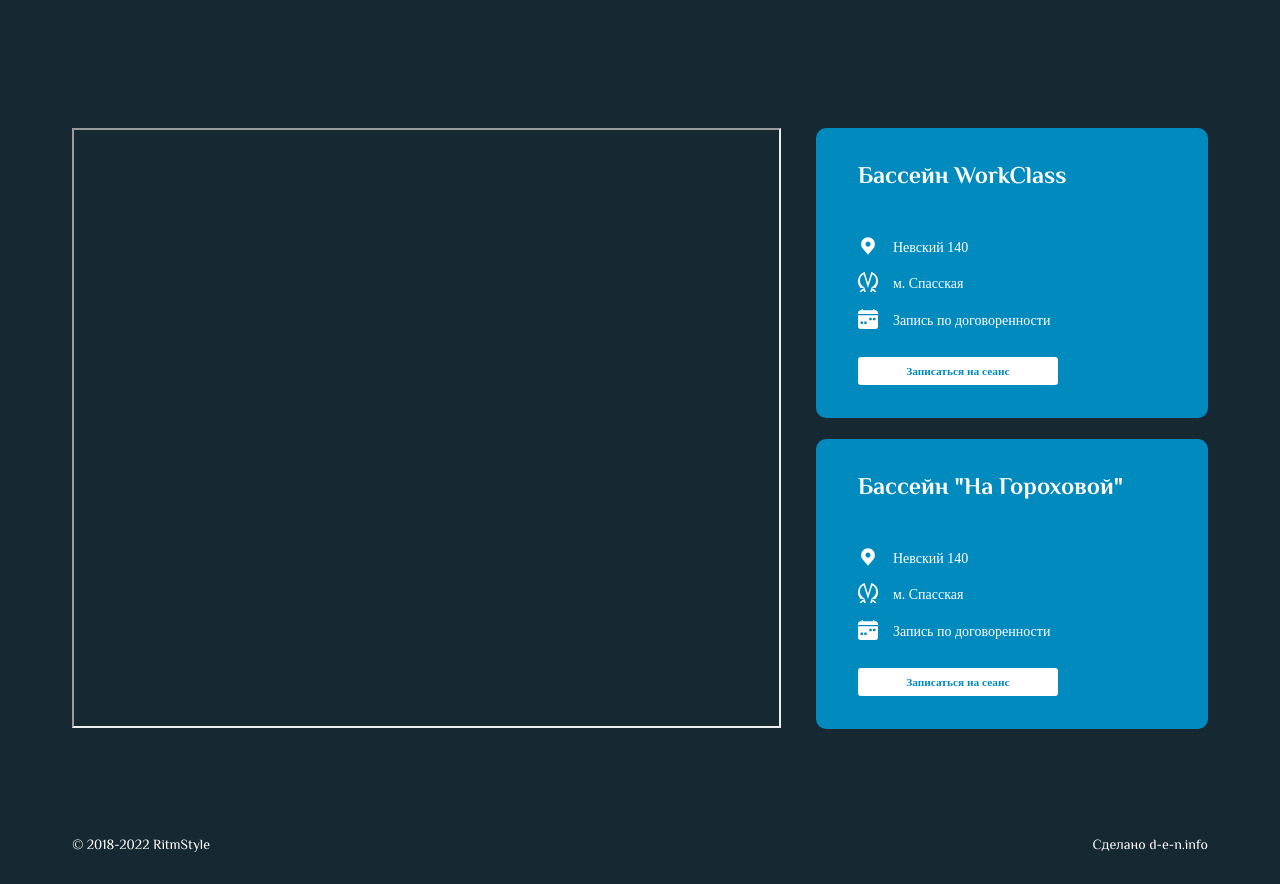
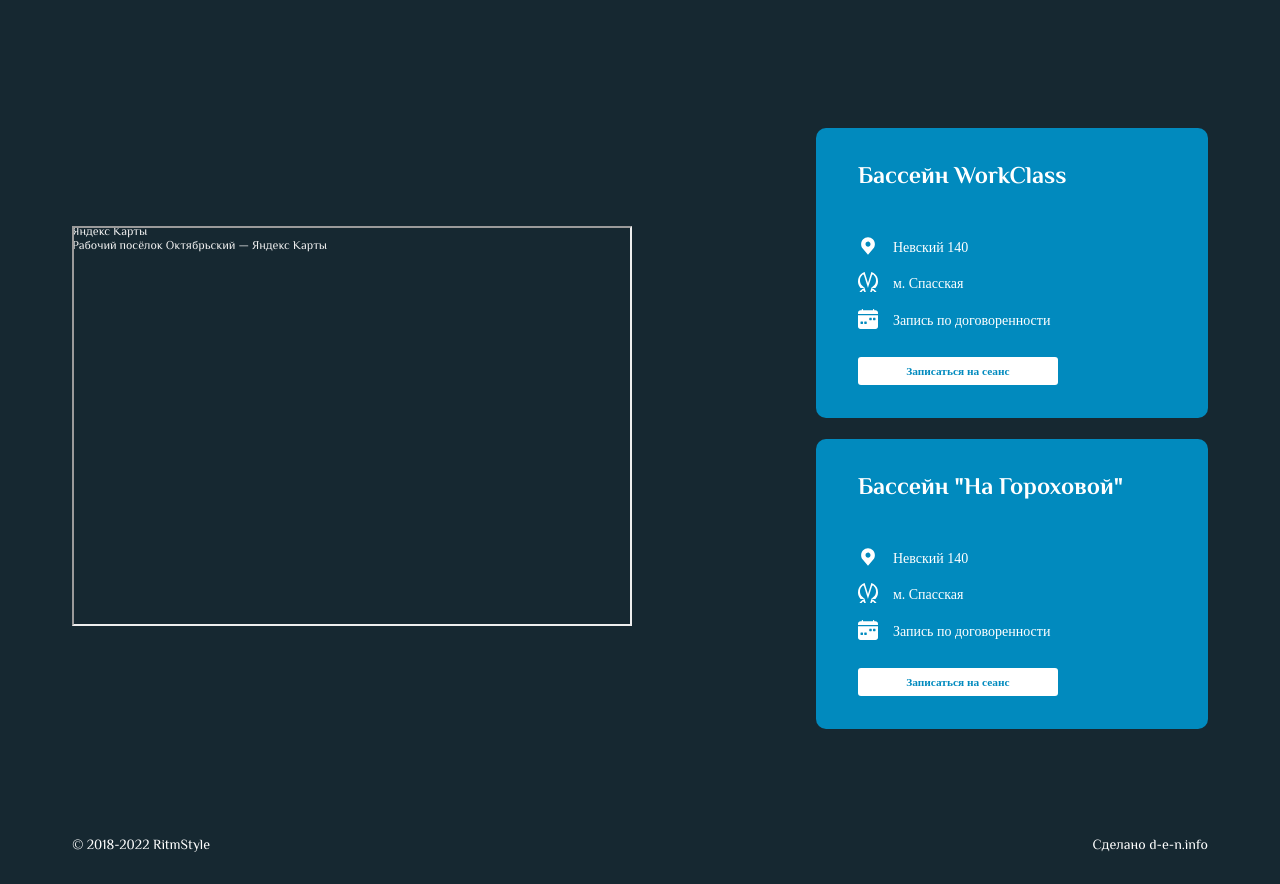
Before and after one commit to korGlush/RitmStyle, a plain HTML site: page index.html in a window 1280 px wide. Shown: the part 3826-4710 px from the top of the page. Drawn offline with Linux system fonts and the light colour scheme.

Commit message:
Add files via upload

```diff
--- a/index.html
+++ b/index.html
@@ -167,7 +167,7 @@
         <section class="contacts">
             <div class="container-normal">
                 <div class="contacts-content">
-                    <iframe src="https://yandex.ru/maps/-/CCUVq8HmgC" width="800" height="600" frameborder="1" allowfullscreen="true" style="position:relative;"></iframe>
+                    <div style="position:relative;overflow:hidden;"><a href="https://yandex.ru/maps?utm_medium=mapframe&utm_source=maps" style="color:#eee;font-size:12px;position:absolute;top:0px;">Яндекс Карты</a><a href="https://yandex.ru/maps/geo/rabochiy_posyolok_oktyabrskiy/53063413/?ll=37.968850%2C55.607941&utm_medium=mapframe&utm_source=maps&z=13.8" style="color:#eee;font-size:12px;position:absolute;top:14px;">Рабочий посёлок Октябрьский — Яндекс Карты</a><iframe src="https://yandex.ru/map-widget/v1/-/CCUVy2snPB" width="560" height="400" frameborder="1" allowfullscreen="true" style="position:relative;"></iframe></div>
                     <div class="contacts-list">
                         <div class="contacts-info">
                             <h3 class="contacts-info__title">Бассейн WorkClass</h3>
```
